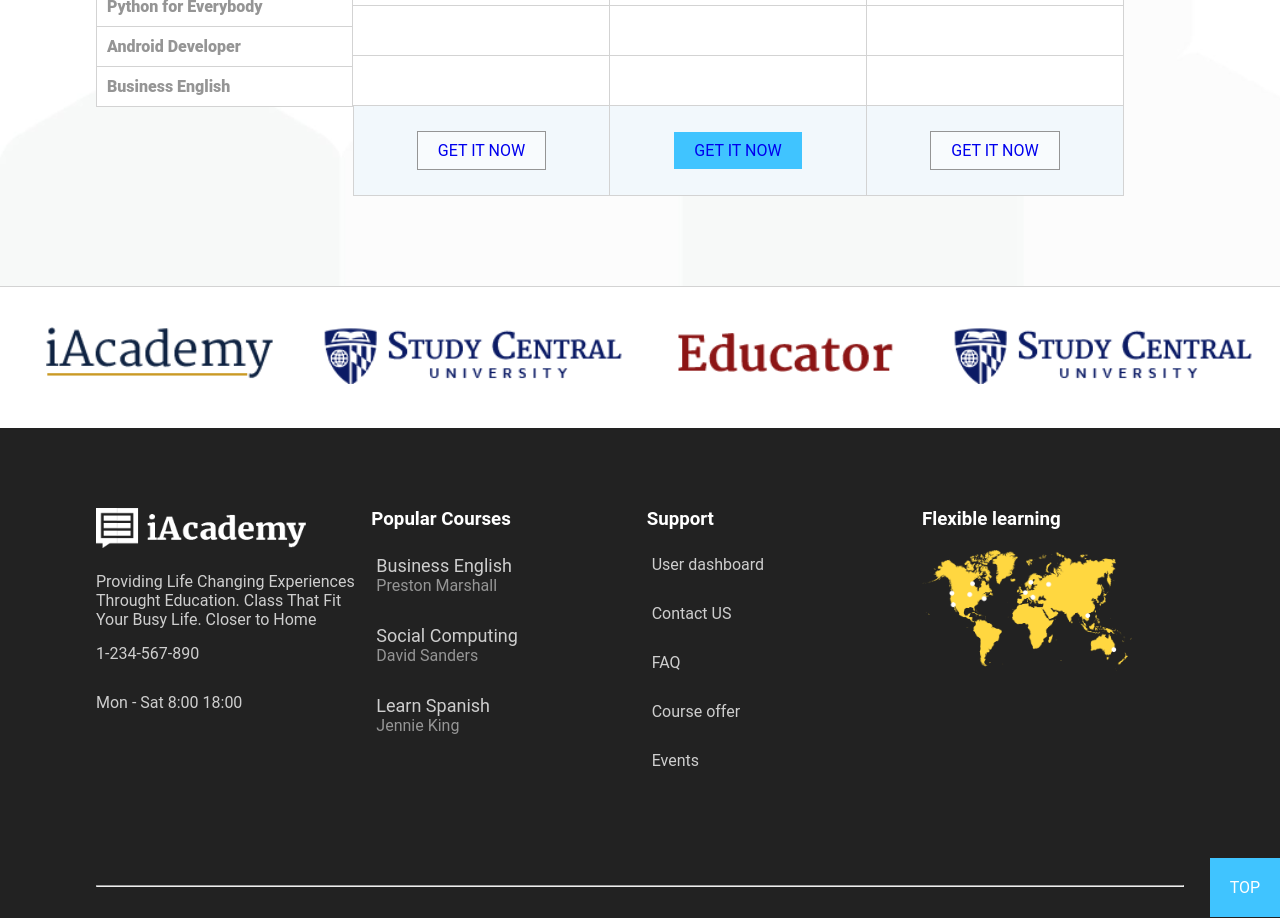
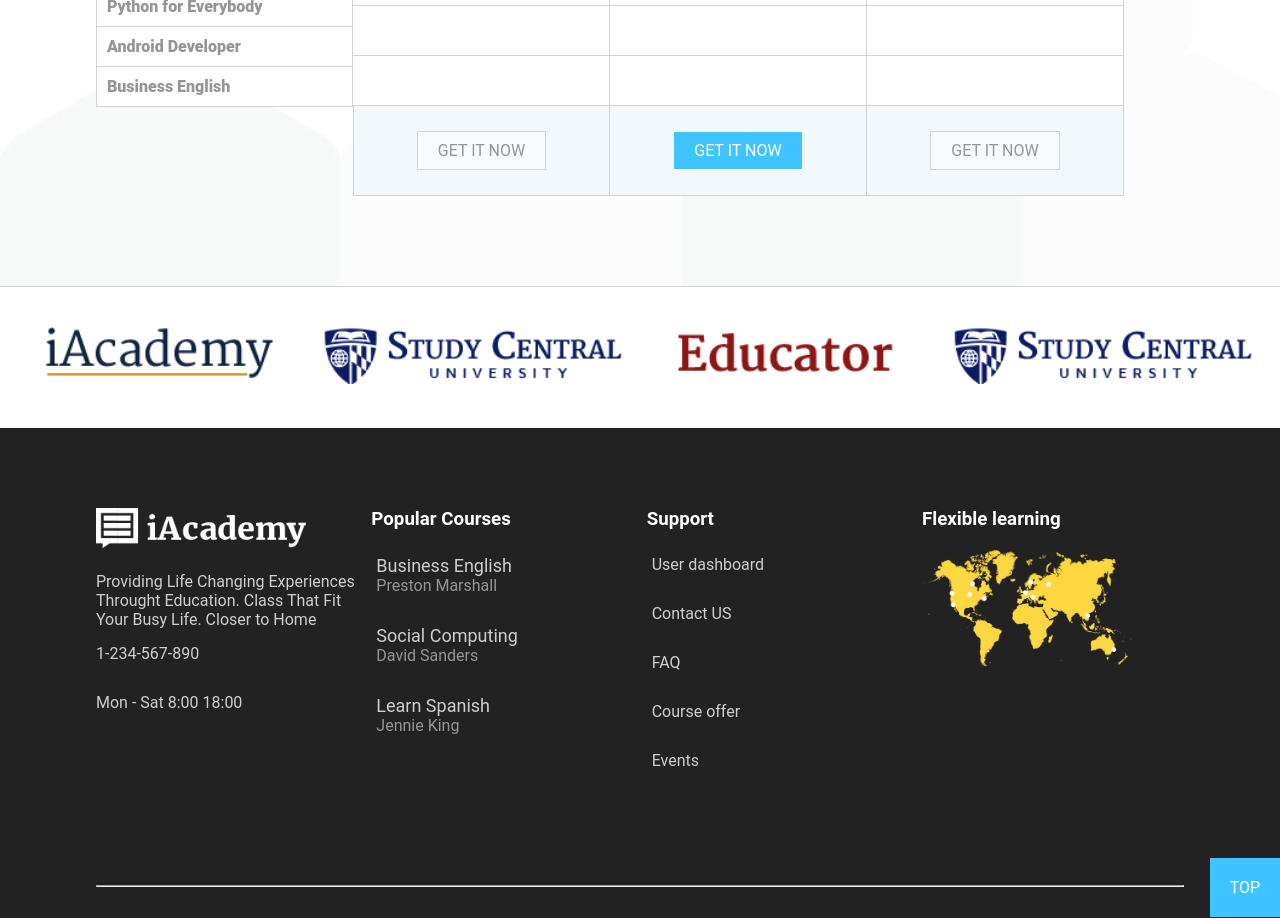
Before and after one commit to LucioGhedo/proj-html-vuejs, a Vue app: page / in a window 1280 px wide. Shown: the part 5400-6318 px from the top of the page. Built offline with nearby package versions, Linux system fonts and the light colour scheme; some icons are missing.

Commit message:
colors fix

```diff
--- a/src/components/PricingPlans.vue
+++ b/src/components/PricingPlans.vue
@@ -243,11 +243,16 @@ export default {
 }
 .blue-btn {
     background-color: $back_11;
-    color: $text1;
+    a {
+        color: $text1;
+    }
 }
 .grey-btn {
     background-color: $back_3;
-    border: solid $text8 1px;
+    border: solid lightgray 1px;
+    a {
+        color: $text8;
+    }
 }
 .btn-card {
     height: 90px;
```
